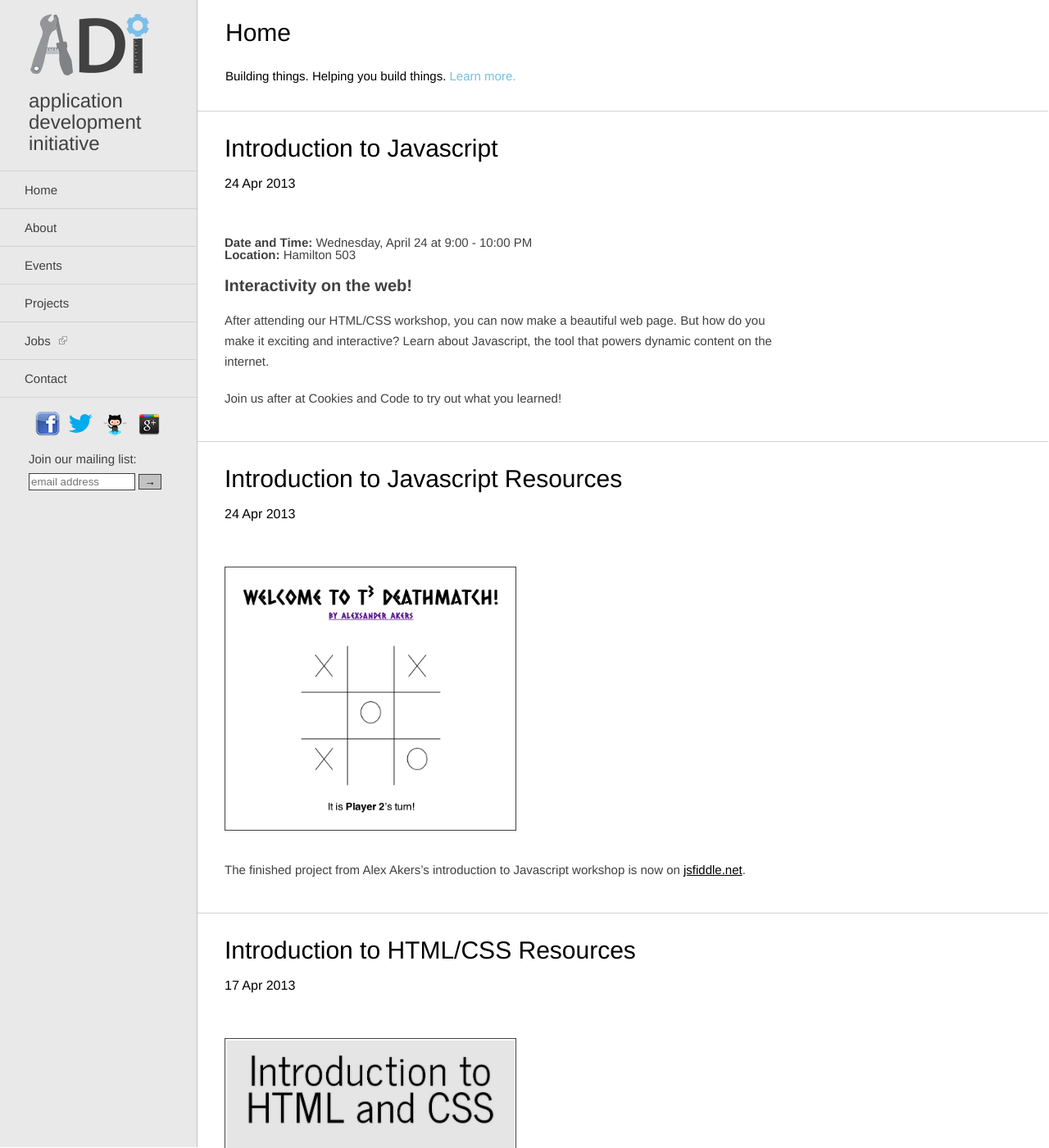
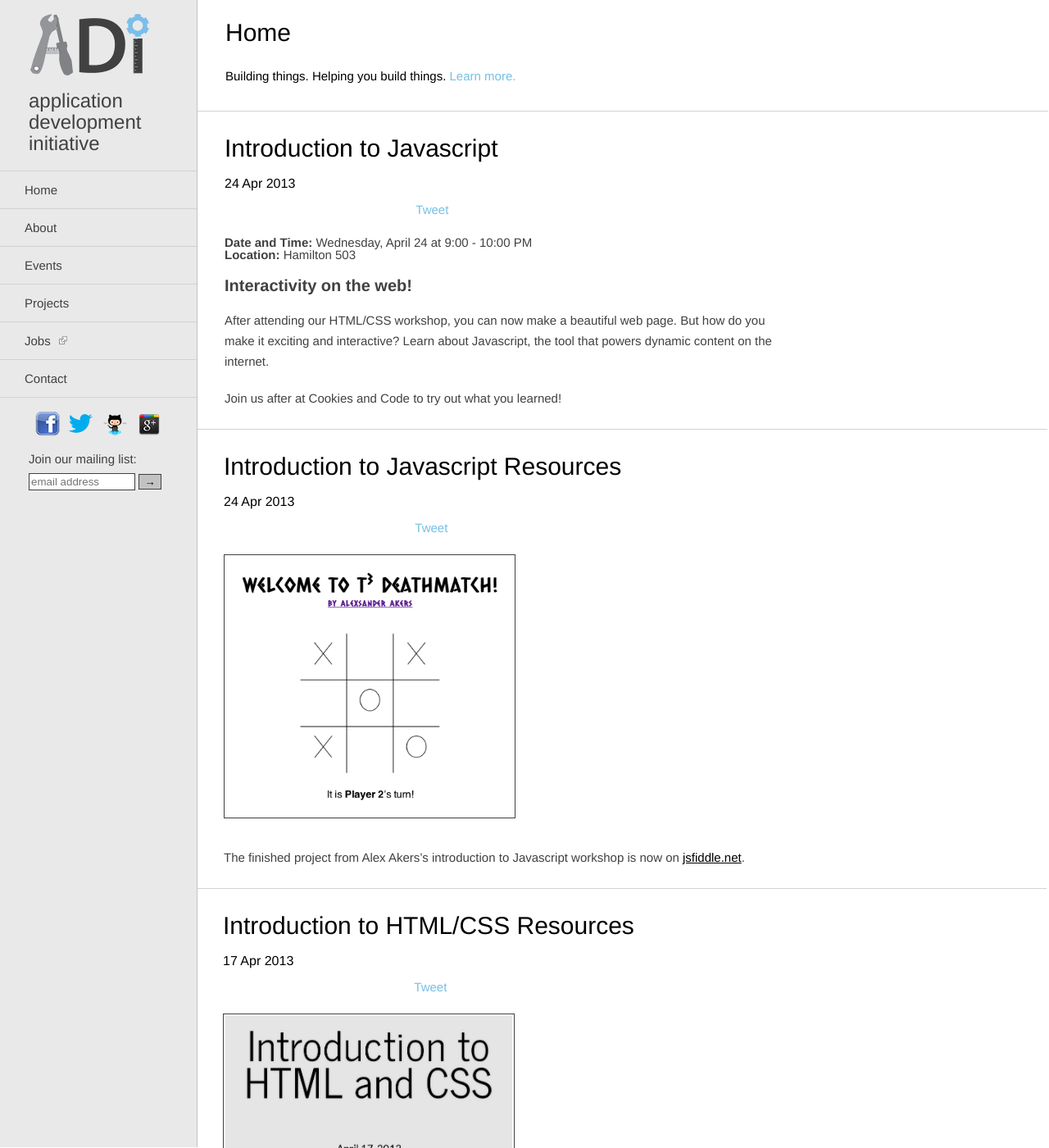
Before and after one commit to adicu/adicu.github.com-dep, a Jekyll site: the page built from index.html, in a window 1280 px wide and 1400 px high. Shown: the whole window at 82% size. Built offline with Jekyll 4.4.1, drawn with Linux system fonts in a browser that asks for light colours; the list of posts is cut into pages by our own code; comment, search, counter and statistics services are not loaded; some of the changed text lies outside the part shown.

Commit message:
Added twitter. Restructured social button alignment

```diff
--- a/_layouts/default.html
+++ b/_layouts/default.html
@@ -38,6 +38,9 @@
           var s = document.getElementsByTagName('script')[0]; s.parentNode.insertBefore(po, s);
       })();
   </script>
+
+  <!-- Twitter JS for Tweet -->
+  <script>!function(d,s,id){var js,fjs=d.getElementsByTagName(s)[0];if(!d.getElementById(id)){js=d.createElement(s);js.id=id;js.src="https://platform.twitter.com/widgets.js";fjs.parentNode.insertBefore(js,fjs);}}(document,"script","twitter-wjs");</script>
 
   <div id="sidebar">
     <div id="sidebar-content">
--- a/css/style.css
+++ b/css/style.css
@@ -281,7 +281,7 @@
   margin-top: 5px;
 }
 
-#mc-embedded-subscribe:hover{
+#mc-embedded-subscribe:hover {
   background: #7BBEE9;
 }
 
@@ -312,6 +312,19 @@
   margin: 1em 0;
 }
 
+.social span {
+  display: inline-block;
+}
+.social .facebook {
+  width: 150px;
+}
+.social .twitter {
+  width: 100px;
+}
+.social .google {
+  width: 75px;
+}
+
 .external {
   margin-left: 5px;
 }
--- a/index.html
+++ b/index.html
@@ -13,10 +13,20 @@
       <div class="post-header-content">
         <h2><a href="{{ post.url }}">{{ post.title }}</a></h2>
         <h3><a href="{{ post.url }}">{{ post.date | date_to_string }}</a></h3>
+      </div>
+
+    <div class="social">
+      <span class = "facebook">
+        <div class="fb-like" data-href="{{ site.base }}{{ post.url }}" data-send="true" data-layout="button_count" data-width="450" data-show-faces="true" data-font="arial"></div>
+      </span>
+      <span class = "google">
+        <div class="g-plusone" data-href="{{ site.base }}{{ post.url }}" data-size="medium"></div>
+      </span>
+      <span class = "twitter">
+        <a href="https://twitter.com/share" class="twitter-share-button" data-url="{{ site.base }}{{ post.url }}" data-lang="en">Tweet</a>
+      </span>
     </div>
-    <div class="fb-like" data-href="{{ site.base }}{{ post.url }}" data-    send="true" data-layout="button_count" data-width="450" data-show-faces="true"  data-font="arial"></div>
-    &nbsp; <div class="g-plusone" data-href="{{ site.base }}{{ post.url }}" data-size="small"></div>
-    </div>
+
     <div class="text-content">
       {{ post.content }}
     </div>
```
Also changed, not shown: _layouts/post.html (+13 -4 lines).
